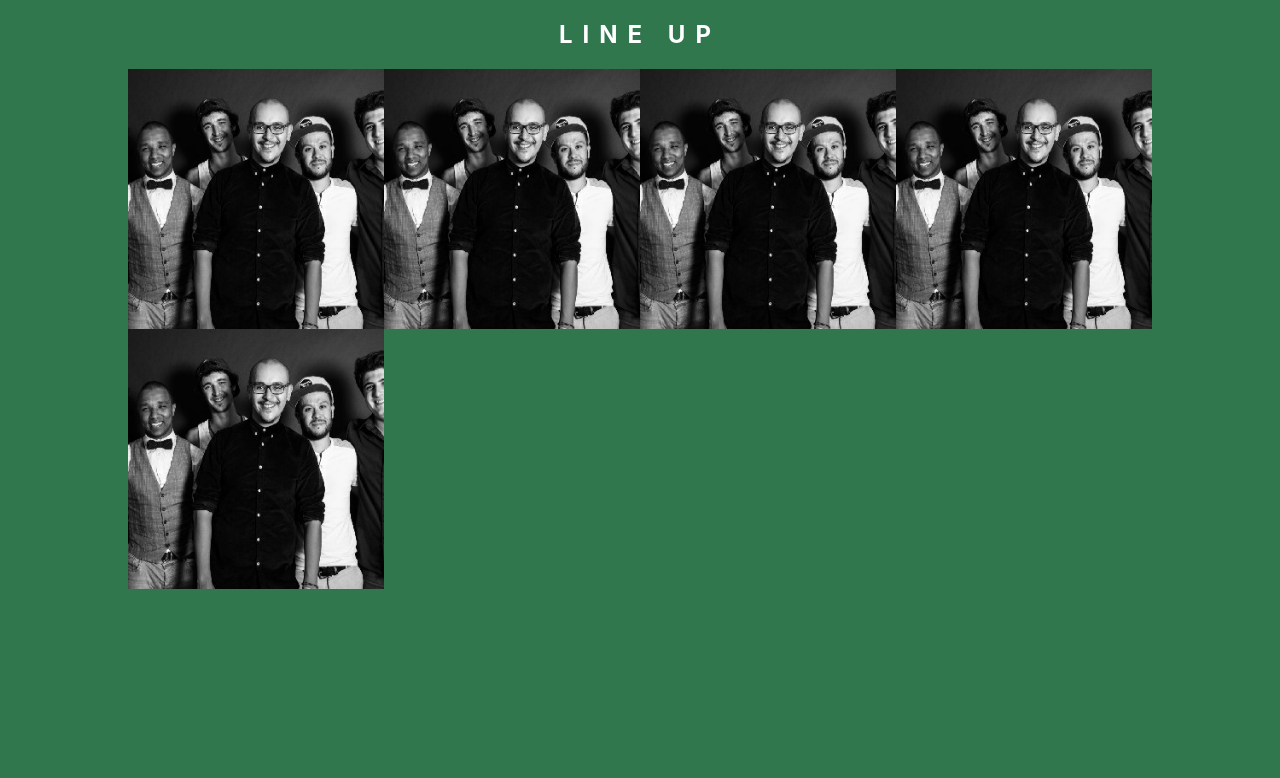
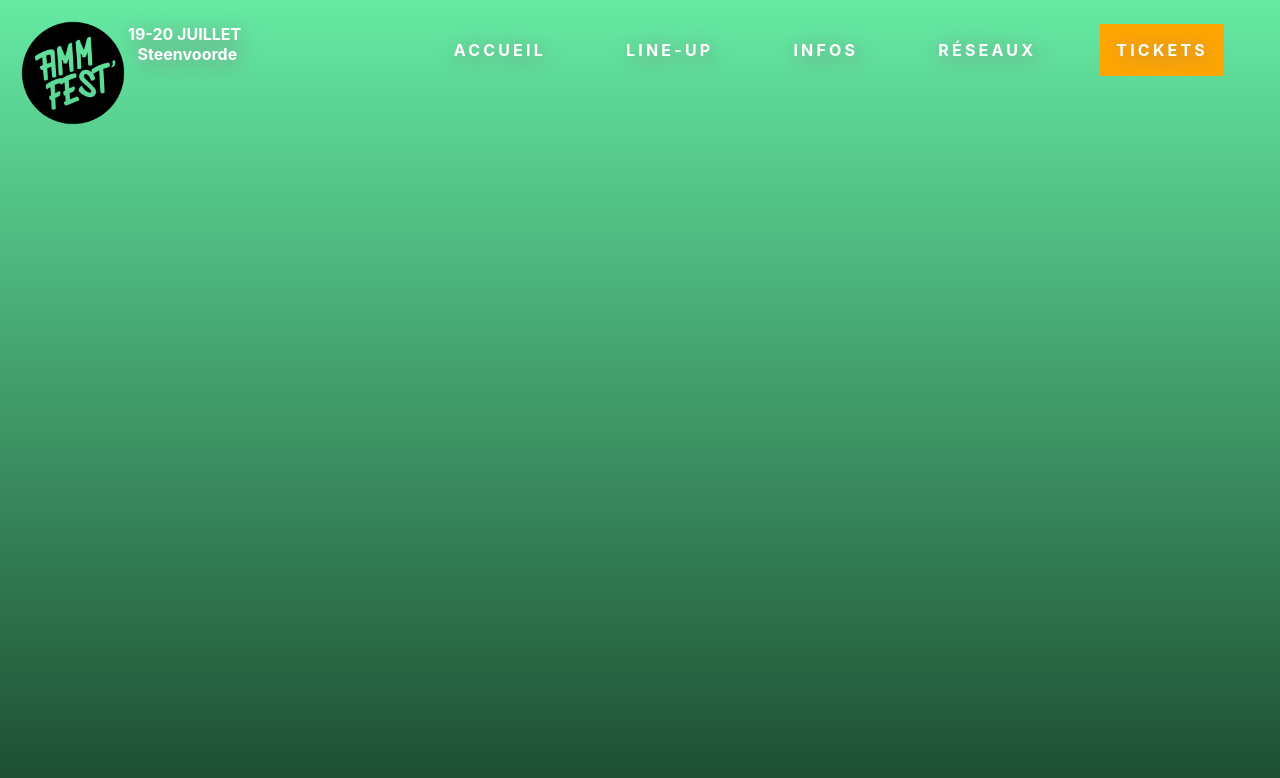
Before and after one commit to VLaroye/ammfest2019, a React (Create React App) app: page / in a window 1280 px wide. Shown: the top 778 px of the page. Built offline with nearby package versions, Linux system fonts and the light colour scheme.

Commit message:
TopBar + SideBar skeleton

```diff
--- a/package.json
+++ b/package.json
@@ -3,6 +3,9 @@
   "version": "0.1.0",
   "private": true,
   "dependencies": {
+    "@fortawesome/fontawesome-svg-core": "^1.2.15",
+    "@fortawesome/free-solid-svg-icons": "^5.7.2",
+    "@fortawesome/react-fontawesome": "^0.1.4",
     "lodash": "^4.17.11",
     "react": "^16.8.4",
     "react-dom": "^16.8.4",
--- a/src/App.js
+++ b/src/App.js
@@ -1,16 +1,40 @@
 import React from 'react';
+import styled from 'styled-components';
+import media from 'utils/media';
+
+// ROUTING
+import { BrowserRouter as Router } from 'react-router-dom'
 
 // THEME
 import { ThemeProvider } from 'styled-components';
 import theme from 'utils/theme';
 
 // COMPONENTS
-import LineUp from 'features/line-up/LineUp';
+import Layout from 'components/layout/Layout';
+
+const Container = styled.div`
+  width: 100vw;
+  min-height: 100vh;
+  overflow-x: hidden;
+
+  background: linear-gradient(to bottom, rgba(101,234,163,1) 0%, rgba(28,75,48,1) 100%);
+  filter: progid:DXImageTransform.Microsoft.gradient( startColorstr='#65eaa3', endColorstr='#1c4b30', GradientType=0 );
+
+  ${media.laptop`
+    height: 100vh;
+    overflow-y: hidden;
+  `}
+`;
 
 const App = () => {
   return (
     <ThemeProvider theme={theme}>
-      <LineUp />
+      <Container>
+        <Router>
+          <Layout>
+          </Layout>
+        </Router>
+      </Container>
     </ThemeProvider>
   );
 }
--- /dev/null
+++ b/src/components/layout/Layout.js
@@ -0,0 +1,19 @@
+import React, { Fragment, useState } from 'react';
+
+// COMPONENTS
+import TopBar from './TopBar';
+import SideBar from './SideBar';
+
+const Layout = ({ children }) => {
+  const [isSideBarOpen, toggleSideBar] = useState(false);
+
+  return (
+    <Fragment>
+      <TopBar toggleSideBar={() => toggleSideBar(!isSideBarOpen)}/>
+      <SideBar isOpen={isSideBarOpen} toggleSideBar={() => toggleSideBar(!isSideBarOpen)}/>
+      { children }
+    </Fragment>
+  )
+};
+
+export default Layout;
--- /dev/null
+++ b/src/components/layout/SideBar.js
@@ -0,0 +1,110 @@
+import React, { Fragment } from 'react';
+import styled from 'styled-components';
+
+// CONSTANTS
+import NAV_ITEMS from 'constants.js';
+
+// FONTAWESOME
+import { FontAwesomeIcon } from '@fortawesome/react-fontawesome';
+import { faChevronRight } from '@fortawesome/free-solid-svg-icons';
+
+// ROUTING
+import { Link } from 'react-router-dom';
+
+const SideBarItemContainer = styled.div`
+    a {
+        color: inherit;
+        text-decoration: none;
+    }
+`;
+
+const Container = styled.div`
+    min-height: 100vh;
+    width: 70%;
+    background-color: white;
+    z-index: 400;
+    position: fixed;
+    box-sizing: border-box;
+    top: 0;
+    left: -70%;
+    transition: transform 0.5s ease-in-out;
+    transform: ${props => props.isVisible ? 'translateX(100%)' : 'translateX(0);'}
+`;
+
+const BackDrop = styled.div`
+    width: 100%;
+    min-height: 100vh;
+    position: fixed;
+    top: 0;
+    left: 0;
+    z-index: 350;
+    background-color: black;
+    opacity: 0.5;
+`;
+
+const SideBarItems = styled.ul`
+    display: flex;
+    flex-flow: column;
+    justify-content: center;
+    margin: 0;
+    padding: 0;
+    width: 100%;
+    list-style: none;
+`;
+
+const SideBarItem = styled.li`
+    font-family: Ubuntu;
+    font-weight: bold;
+    min-height: 5em;
+    display: flex;
+    align-items: center;
+    justify-content: space-around;
+    box-sizing: border-box;
+    text-transform: uppercase;
+    border-bottom: 1px solid purple;
+    a {
+        color: inherit;
+        text-decoration: none;
+    }
+    &:hover {
+        cursor: pointer;
+        transition: 0.5s;
+        background-color: #b14772;
+        color: white;
+
+        svg {
+            transform: rotate(180deg);
+            transition: transform 0.5s;
+            color: white;
+        }
+    }
+`;
+
+const SideBar = ({ isOpen, toggleSideBar }) => {
+  const navItems = NAV_ITEMS
+    .map(item => {
+      return (
+        <SideBarItemContainer key={item.name}>
+          <Link to={item.path}>
+            <SideBarItem >
+              {item.name}
+              <FontAwesomeIcon icon={faChevronRight} size="2x" />
+            </SideBarItem>
+          </Link>
+        </SideBarItemContainer>
+      )
+    });
+
+  return (
+    <Fragment>
+      <Container isVisible={isOpen}>
+        <SideBarItems onClick={toggleSideBar} >
+          {navItems}
+        </SideBarItems>
+      </Container>
+      { isOpen ? <BackDrop onClick={toggleSideBar} /> : null }
+    </Fragment>
+  )
+}
+
+export default SideBar;
--- /dev/null
+++ b/src/components/layout/TopBar.js
@@ -0,0 +1,113 @@
+import React from 'react';
+import styled from 'styled-components';
+
+// MEDIA
+import media from 'utils/media';
+
+// FONTAWESOME
+import { FontAwesomeIcon } from '@fortawesome/react-fontawesome';
+import { faBars } from '@fortawesome/free-solid-svg-icons';
+
+// IMG
+import logo from 'assets/logo.png';
+
+const Container = styled.nav`
+  width: 100%;
+  box-sizing: border-box;
+
+  display: flex;
+  justify-content: space-between;
+`;
+
+const Logo = styled.div`
+  display: flex;
+
+  div {
+    margin-top: 1.5em;
+
+    h2, h3 {
+      margin: 0;
+      font-size: 1em;
+      color: white;
+      text-shadow: 3px 3px 20px gray;
+    }
+
+    h2 {
+      text-transform: uppercase;
+    }
+
+    h3 {
+      margin-left: 0.6em;
+    }
+  }
+
+
+
+  img {
+    width: 7em;
+    height: 7em;
+    margin: 1em 0 0 1em;
+  }
+`;
+
+const Nav = styled.div`
+  padding-right: 2em;
+  text-transform: uppercase;
+  letter-spacing: 0.2em;
+  font-weight: bold;
+  margin-top: 1.5em;
+  color: white;
+  text-shadow: 3px 3px 20px gray;
+
+  ul {
+    display: none;
+  }
+
+  ${media.laptop`
+    ul {
+    margin: 0;
+    list-style: none;
+    display: flex;
+
+    li {
+      margin: 0 1.5em;
+      padding: 1em;
+    }
+  `}
+`;
+
+const HamburgerButton = styled(FontAwesomeIcon)`
+  ${media.laptop`
+    display: none;
+  `}
+`;
+
+const BookingButton = styled.li`
+  background-color: orange;
+`;
+
+const TopBar = ({ toggleSideBar }) => {
+  return (
+    <Container>
+      <Logo>
+        <img src={logo} alt="Logo AMM"/>
+        <div>
+          <h2>19-20 Juillet</h2>
+          <h3>Steenvoorde</h3>
+        </div>
+      </Logo>
+      <Nav>
+        <ul>
+          <li>Accueil</li>
+          <li>Line-up</li>
+          <li>Infos</li>
+          <li>Réseaux</li>
+          <BookingButton>Tickets</BookingButton>
+        </ul>
+        <HamburgerButton onClick={toggleSideBar} className="hamburgerMenu" icon={faBars} size='2x' />
+      </Nav>
+    </Container>
+  )
+}
+
+export default TopBar;
--- /dev/null
+++ b/src/constants.js
@@ -0,0 +1,22 @@
+export default [
+  {
+    name: 'Accueil',
+    path: '/',
+  },
+  {
+    name: 'Line-up',
+    path: '/',
+  },
+  {
+    name: 'Infos',
+    path: '/',
+  },
+  {
+    name: 'Réseaux',
+    path: '/',
+  },
+  {
+    name: 'Tickets',
+    path: '/',
+  },
+]
--- a/src/index.css
+++ b/src/index.css
@@ -6,8 +6,6 @@ body {
     sans-serif;
   -webkit-font-smoothing: antialiased;
   -moz-osx-font-smoothing: grayscale;
-
-  background-color: #30774d;
 }
 
 code {
```
Also changed, not shown: src/assets/logo.png (added), 1 other file (tests, documents, lock files or other folders).
